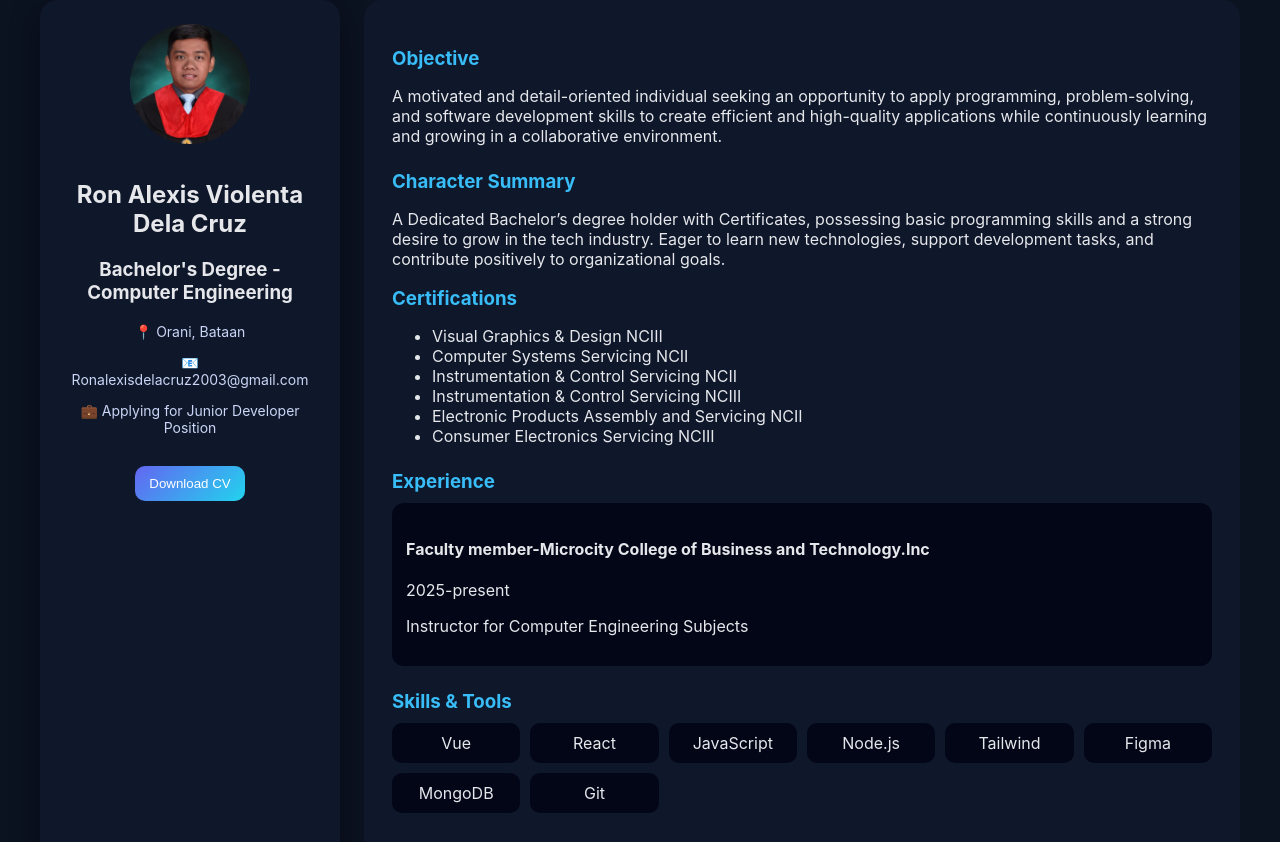
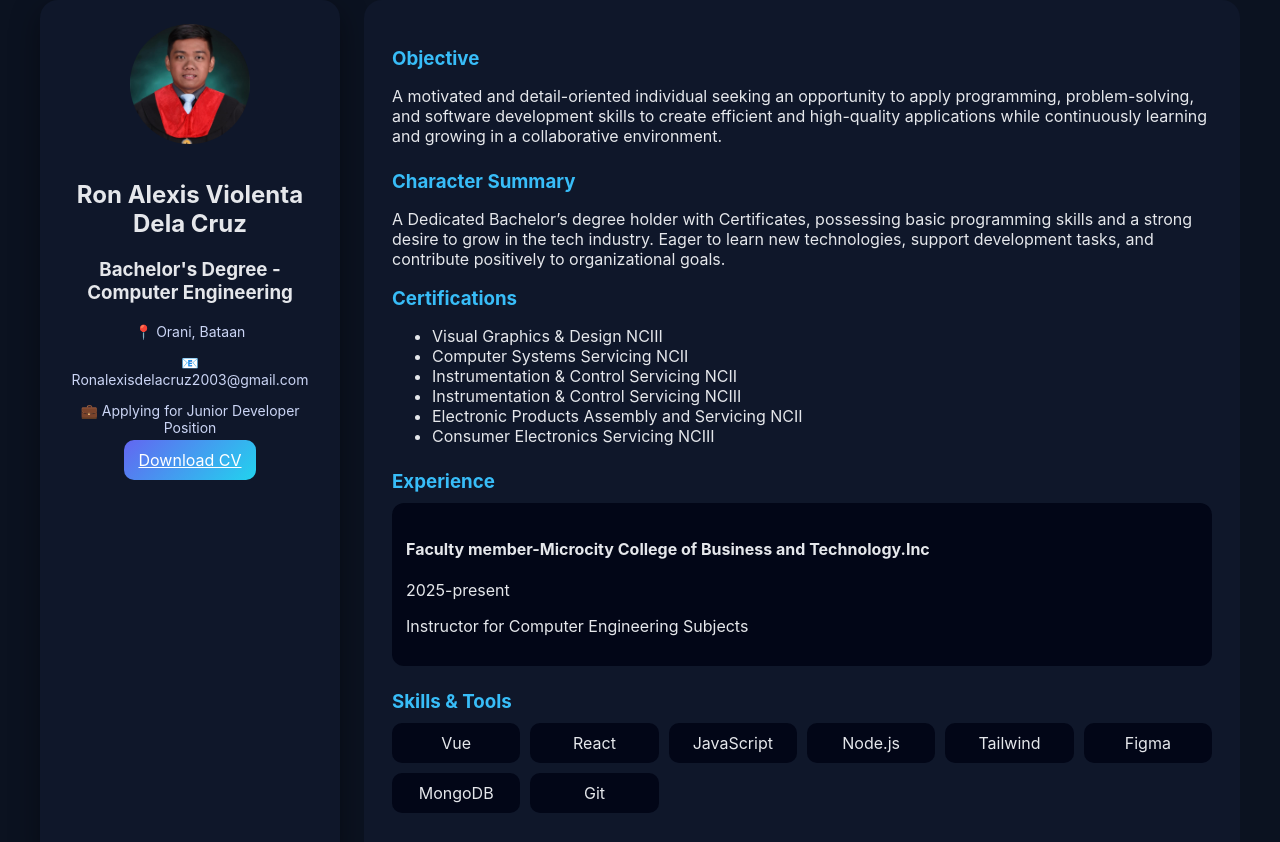
Before and after one commit to AlexisSC0117/MyPortfolio-vue, a Vue app: page / in a window 1280 px wide. Shown: the top 842 px of the page. Built offline with nearby package versions, Linux system fonts and the light colour scheme.

Commit message:
cv update

```diff
--- a/src/components/Sidebar.vue
+++ b/src/components/Sidebar.vue
@@ -11,9 +11,9 @@
       <p>💼 Applying for Junior Developer Position</p>
     </div>
 
-    <a href="/RADC.pdf" download target="_blank">
-      <button class="btn">Download CV</button>
+    <a href="/RADC.pdf" download class="btn">Download CV
     </a>
+
   </aside>
 </template>
 
```
